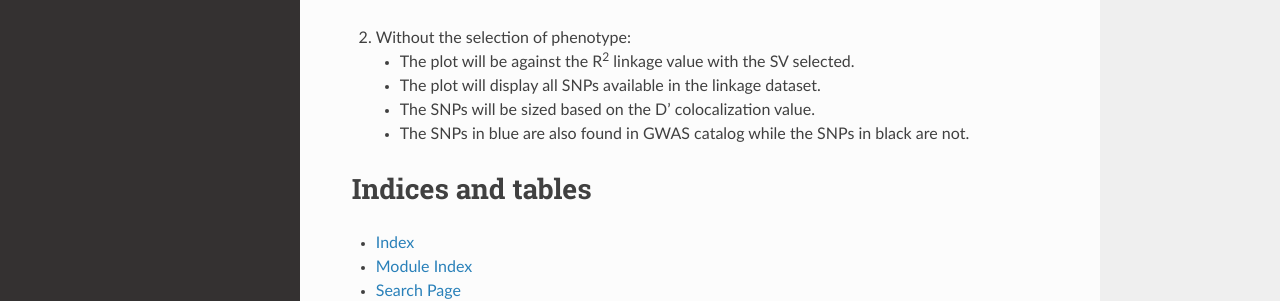
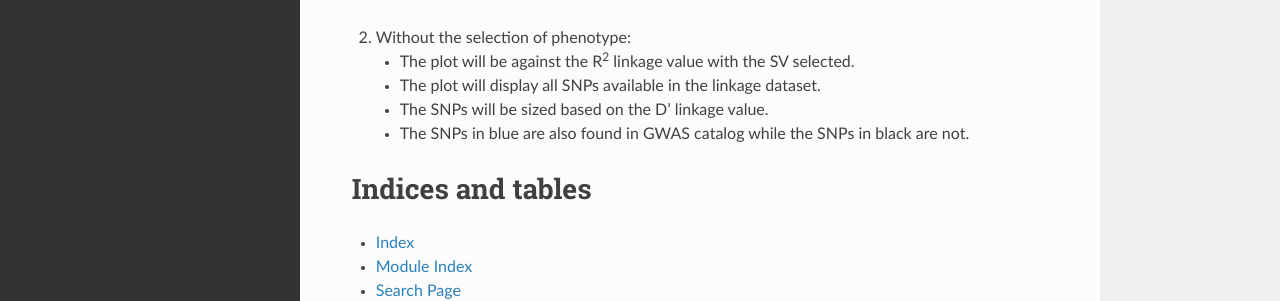
Before and after one commit to shalvichirmade/gwas-svatalog-docs, a Sphinx documentation site: the page built from source/index.rst, in a window 1280 px wide and 900 px high, scrolled down 1062 px. Shown: the part 467-768 px from the top of the window. Built offline with Sphinx 7.4.7 and the Read the Docs theme 2.0.0, drawn with Linux system fonts in a browser that asks for light colours.

Commit message:
removed coloc words

```diff
--- a/source/index.rst
+++ b/source/index.rst
@@ -77,7 +77,7 @@ There are two main ways the visualization can be displayed:
 
    * The plot will be against the R\ :sup:`2` linkage value with the SV selected.
    * The plot will display all SNPs available in the linkage dataset.
-   * The SNPs will be sized based on the D' colocalization value.
+   * The SNPs will be sized based on the D' linkage value.
    * The SNPs in blue are also found in GWAS catalog while the SNPs in black are not.
 
 ..
```
